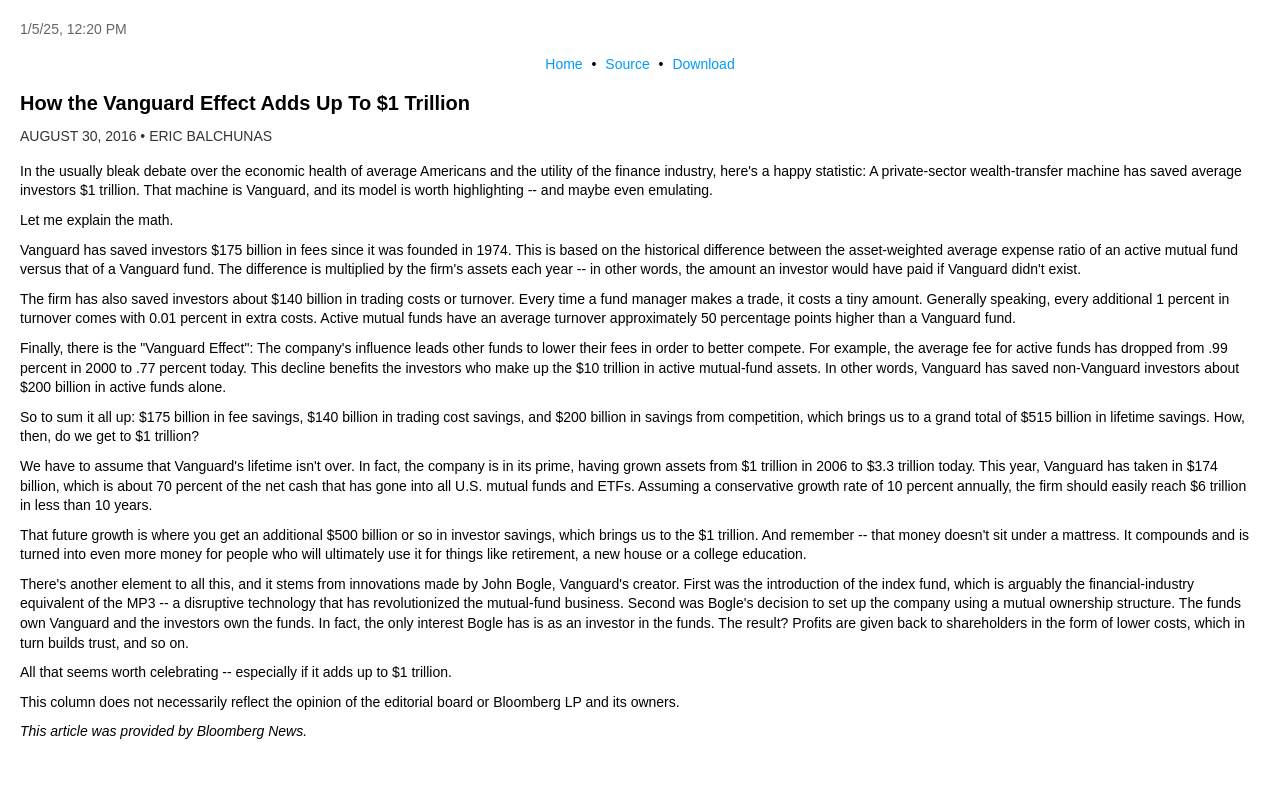
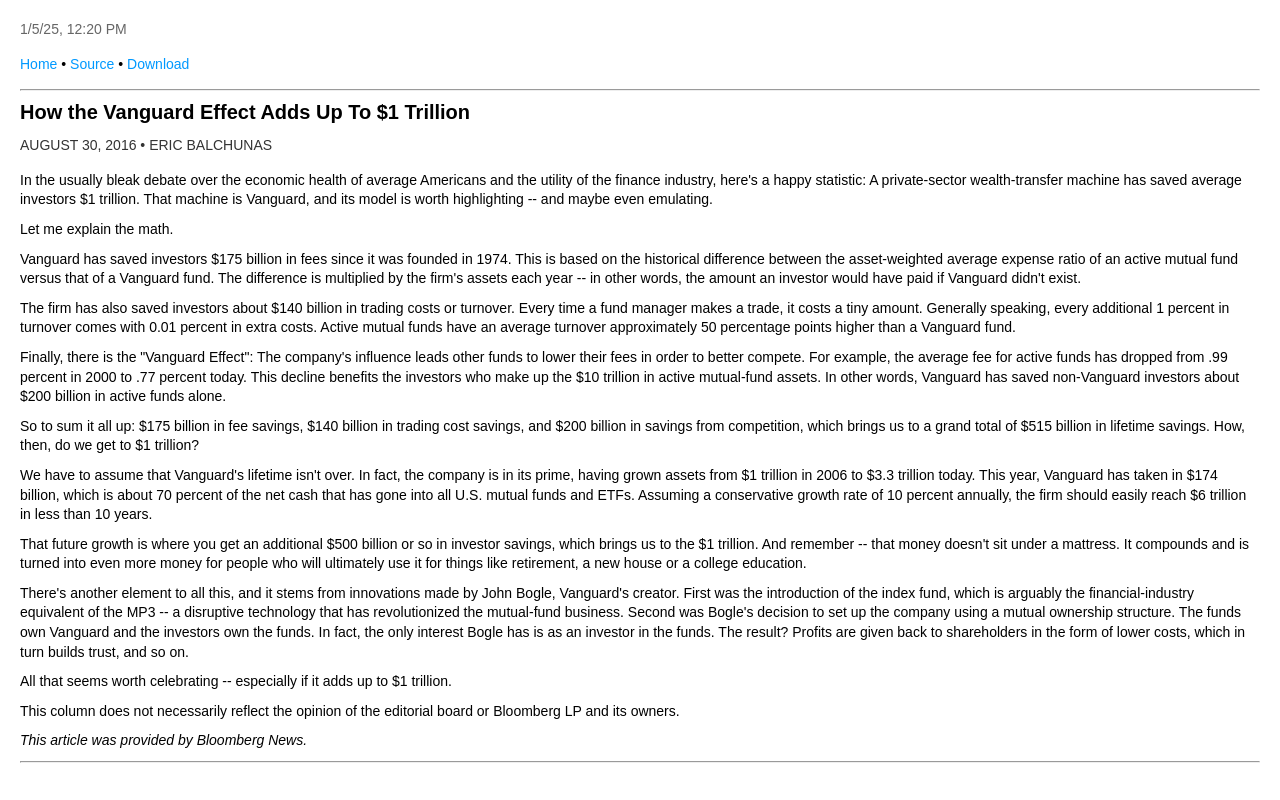
Before and after one commit to amr080/the-vanguard-effect, a plain HTML site: page index.html in a window 1280 px wide. Drawn offline with Linux system fonts and the light colour scheme.

Commit message:
Update index.html

```diff
--- a/index.html
+++ b/index.html
@@ -6,8 +6,9 @@
       .date {color: #666; margin-bottom: 10px;}
       .title {font-size: 20px; font-weight: bold; margin-bottom: 10px;}
       .author {color: #333; margin-bottom: 15px;}
-      .options {text-align: center; margin: 15px 0;}
-      .options a {color: #0099ff; text-decoration: none; margin: 0 5px;}
+      .options {text-align: left; margin: 15px 0;}
+      .options a {color: #0099ff; text-decoration: none; margin: 0 0px;}
+      .options a:hover {text-decoration: underline;}
       p {margin: 10px 0;}
   </style>
 </head>
@@ -15,11 +16,11 @@
    <div class="date">1/5/25, 12:20 PM</div>
 
    <div class="options">
-       <a href="#">Home</a> •
-       <a href="#">Source</a> •
+       <a href="https://xft.finance/">Home</a> •
+       <a href="https://www.fa-mag.com/news/how-the-vanguard-effect-adds-up-to--1-trillion-28735.html?section=43">Source</a> •
        <a href="#">Download</a>
    </div>
-
+   <hr>
    <div class="title">How the Vanguard Effect Adds Up To $1 Trillion</div>
    <div class="author">AUGUST 30, 2016 • ERIC BALCHUNAS</div>
 
@@ -46,5 +47,6 @@
    <p>This column does not necessarily reflect the opinion of the editorial board or Bloomberg LP and its owners.</p>
 
    <p><em>This article was provided by Bloomberg News.</em></p>
+   <hr>
 </body>
 </html>
```
